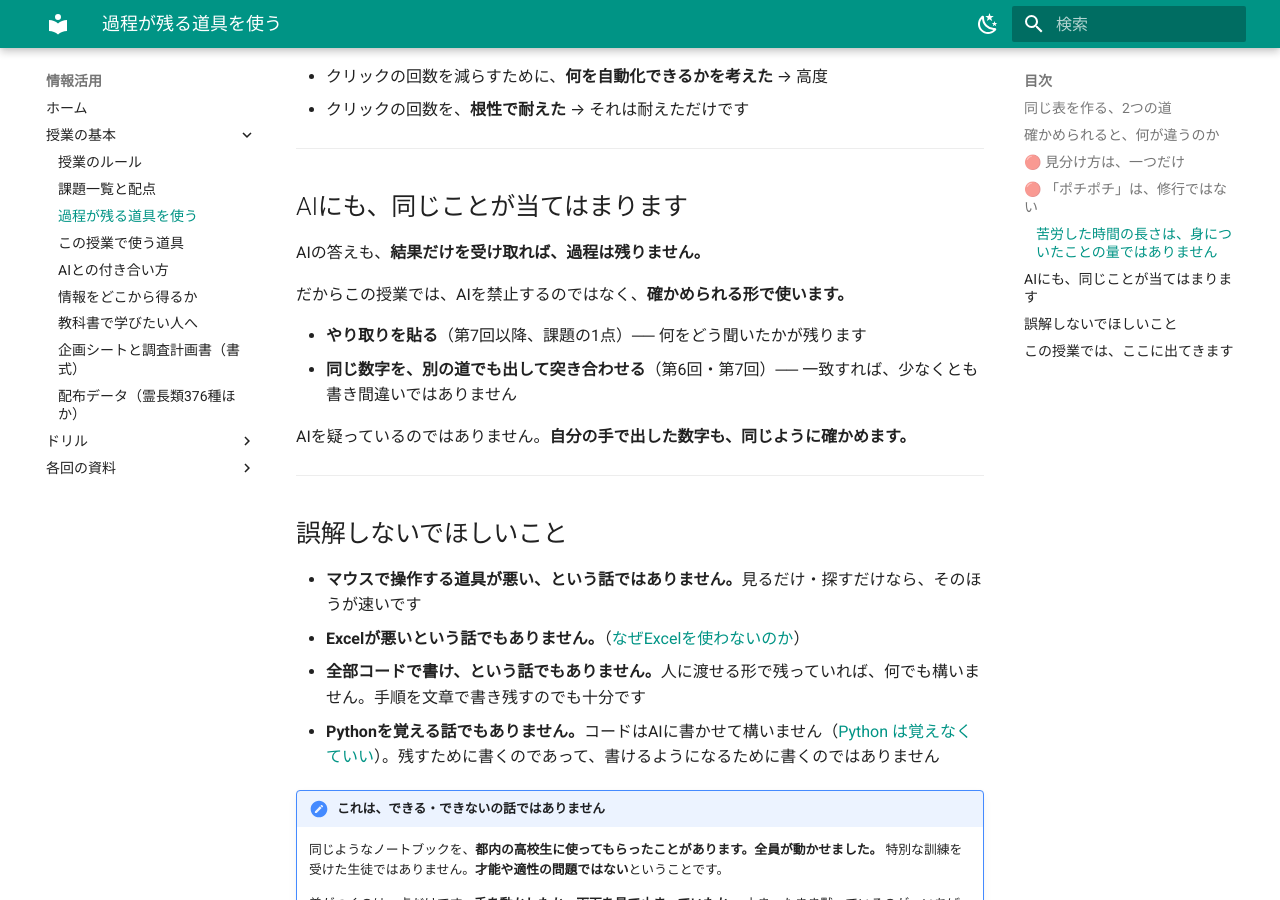
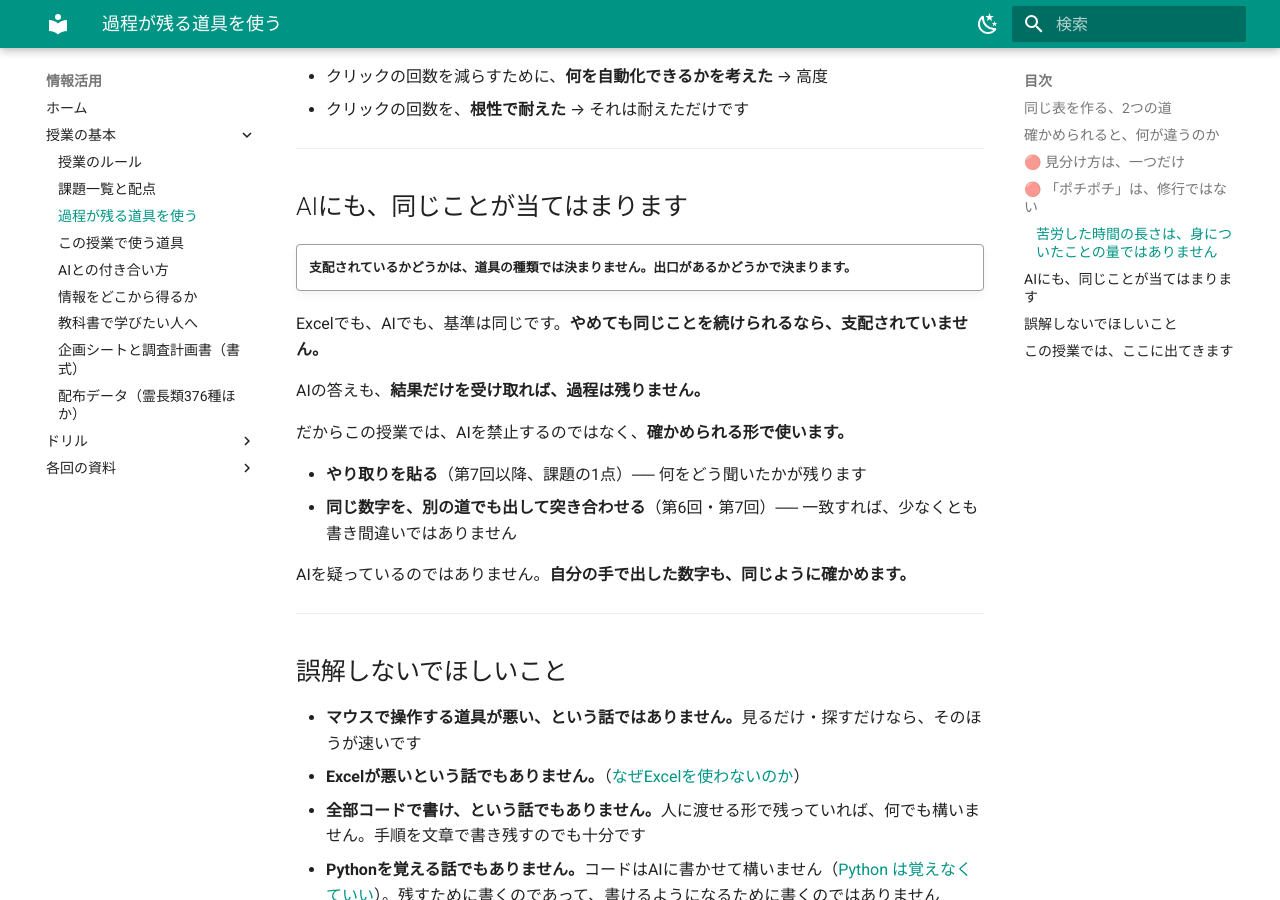
Before and after one commit to aonoa68/joho-katsuyo, an MkDocs documentation site: the page built from docs/process.md, in a window 1280 px wide and 900 px high, scrolled down 2567 px. Built offline with MkDocs 1.6.1 and Material for MkDocs 9.7.7, drawn with Linux system fonts in a browser that asks for light colours; a script that is not in the unit is left out.

Commit message:
過程が残る道具を使う: 支配されているかは道具の種類でなく出口の有無で決まる、を明記

```diff
--- a/docs/process.md
+++ b/docs/process.md
@@ -99,6 +99,11 @@ Aで作った表について「この数字、どうやって出したんです
 
 ## AIにも、同じことが当てはまります
 
+!!! quote ""
+    **支配されているかどうかは、道具の種類では決まりません。出口があるかどうかで決まります。**
+
+Excelでも、AIでも、基準は同じです。**やめても同じことを続けられるなら、支配されていません。**
+
 AIの答えも、**結果だけを受け取れば、過程は残りません。**
 
 だからこの授業では、AIを禁止するのではなく、**確かめられる形で使います。**
```
